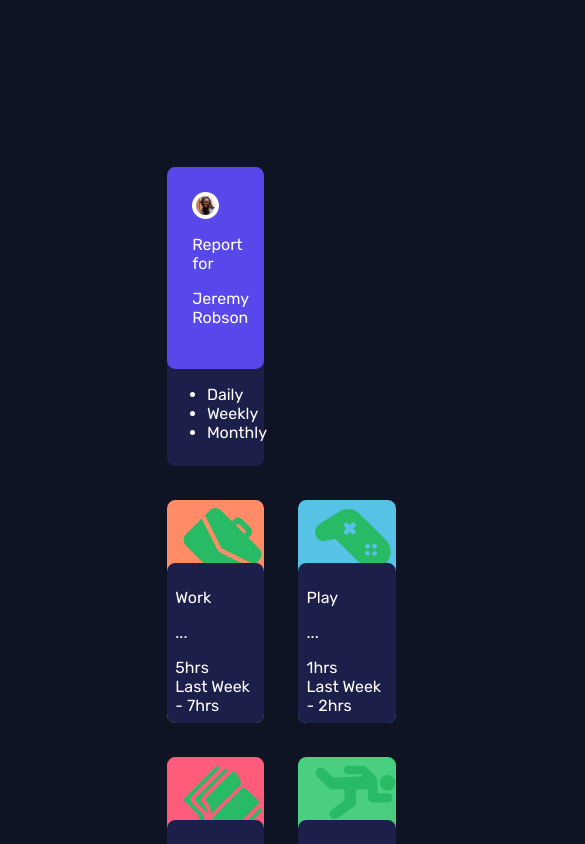
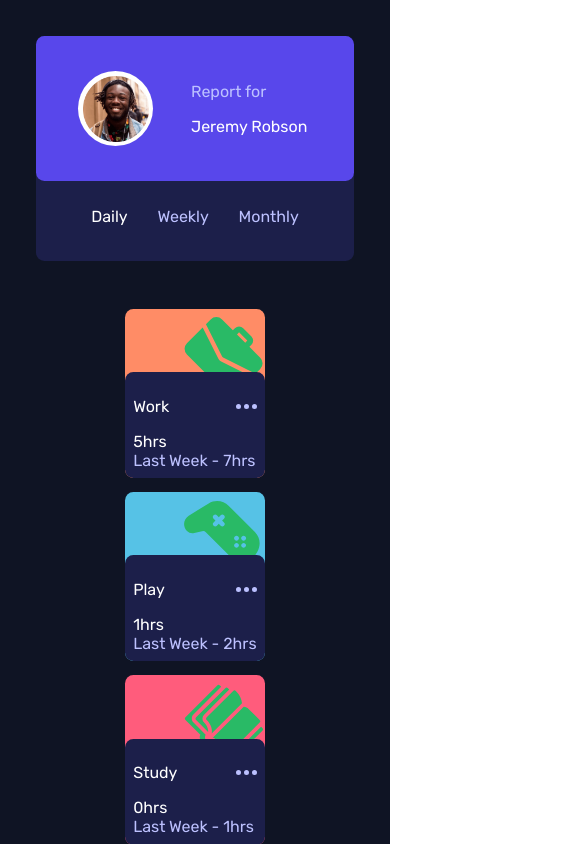
Before and after one commit to pranathi-cola/Ragam-Inductions, a React (Create React App) app: page / in a window 390 px wide. Shown: the top 844 px of the page, 585 px wide, since content can reach past the window. Built offline with nearby package versions, Linux system fonts and the light colour scheme.

Commit message:
Making it responsive

```diff
--- a/src/App.css
+++ b/src/App.css
@@ -6,28 +6,29 @@
   color: white;
 }
 
-.template-info
+.previous,
+.report-for
 {
-  border-radius: 1vh;
-  padding-top: 1vh;
-  margin: 2vh;
-  display: flex;
-  flex-direction: column;
-  justify-content: end;
-  width: 25%;
+  color: hsl(236, 100%, 87%);
 }
 
-.mysvg
+.main-window
 {
+  background-color: hsl(226, 43%, 10%);
+  padding: 18%;
   display: flex;
-  flex-direction: column;
-  align-items: flex-end;
-}
-
-.info-in-template
-{
-  border-radius: 1vh;
-  padding: 1vh;
+  gap: 14px;
+  max-width: 100%;
+  align-items: center;
+  justify-content: center;
+  @media (width <= 40em) {
+    flex-direction: column;
+    padding: 5%;
+  }
+  @media (width >= 60em) {
+    flex-direction: row;
+    padding: 10%;
+  }
 }
 
 .bro-template
@@ -35,7 +36,42 @@
   border-radius: 1vh;
   margin: 2vh;
   padding-bottom: 1vh;
-  width: 25%;
+  max-width: fit-content;
+  @media (width >= 40em) {
+    width: 33%;
+  }
+  @media (width >= 60em) {
+    width: 25%;
+  }
+}
+
+.templates-collection
+{
+  display: grid;
+  height: fit-content;
+  grid-template-columns: 1fr;
+  gap: 14px;
+  grid-auto-rows: 1fr;
+  max-width: fit-content;
+  margin: 2vh;
+  @media (width >= 40em) {
+    grid-template-columns: repeat(2, 1fr);
+    max-width: 66%;
+  }
+  @media (width >= 60em) {
+    grid-template-columns: repeat(3, 1fr);
+    max-width: 75%;
+  }
+}
+
+.template-info
+{
+  border-radius: 1vh;
+  padding-top: 1vh;
+  display: flex;
+  flex-direction: column;
+  gap: none;
+  max-width: 100%;
 }
 
 .bro-info
@@ -44,29 +80,18 @@
   display: flex;
   padding: 3vh;
   flex-direction: column;
-}
-
-.main-window
-{
-  background-color: hsl(226, 43%, 10%);
-  padding: 150px;
-  display: flex;
-  flex-direction: row;
-  flex-wrap: wrap;
-  width: 100%;
-}
-
-.templates-collection
-{
-  display: flex;
-  flex-direction: row;
-  flex-wrap: wrap;
+  justify-content: space-around;
+  @media (width <= 40em) {
+    flex-direction: row;
+    justify-content: space-around;
+    align-items: center;
+  }
 }
 
 .jerry-img
 {
   width: 40%;
-  height: auto;
+  height: 40%;
   background-color: white;
   padding: 0.5vh;
   border-radius: 100%;
@@ -74,6 +99,11 @@
   flex-direction: column;
   align-items: center;
   justify-content: center;
+  @media (width <= 40em) {
+    width: 25%;
+    height: 25%;
+    border-radius: 100%;
+  }
 }
 
 .jerry-img img
@@ -84,5 +114,63 @@
 
 .jerry-info
 {
-  flex: 0 0 0;
+  padding: 0.5vh;
 }
+
+.jerry-info name
+{
+  font-size: 27px;
+  @media (width >= 60em) {
+    font-size: 40px;
+  }
+}
+
+.calender-info
+{
+  list-style-type: none;
+  display: flex;
+
+  @media (width<40rem)
+  {
+    flex-direction: row;
+    padding-top: 5px;
+    padding-bottom: 5px;
+    padding-right: 40px;
+    justify-content: space-around;
+  }
+  @media (width>40rem)
+  {
+    flex-direction: column;
+    padding-top: 10px;
+    padding-bottom: 10px;
+    padding-left: 3vh;
+    justify-content: space-between;
+  }
+}
+
+.calender-info li
+{
+  padding: 5px;
+}
+
+.mysvg
+{
+  display: flex;
+  flex-direction: row;
+  justify-content: end;
+  height: 55px;
+}
+
+.info-in-template
+{
+  border-radius: 1vh;
+  padding: 1vh;
+}
+
+.header
+{
+  display: flex;
+  flex-direction: row;
+  justify-content: space-between;
+  align-items: center;
+}
--- a/src/App.js
+++ b/src/App.js
@@ -5,22 +5,36 @@ import jeremy from './image-jeremy.png'
 
 console.log(data);
 
-function Bro({updateTemplate})
+function Bro({updateTemplate, screenon})
 {
+  const myFun = (status) => {
+    if(screenon !== status)
+    {
+      return {
+        color: "hsl(236, 100%, 87%)"
+      }
+    }
+    else
+    {
+      return {
+        color: "white"
+      }
+    }
+  }
   return (
     <div style={{backgroundColor: "hsl(235, 46%, 20%)"}} className='bro-template'>
       <div style={{backgroundColor: "hsl(246, 80%, 60%)"}} className='bro-info'>
         <div className='jerry-img'><img src={jeremy}></img></div>
         <div className='jerry-info'>
-          <p>Report for</p>
-          <p>Jeremy Robson</p>
+          <p className='report-for'>Report for</p>
+          <p className='name'>Jeremy Robson</p>
         </div>
       </div>
       <div>
         <ul className='calender-info'>
-          <li onClick={() => updateTemplate('daily')}>Daily</li>
-          <li onClick={() => updateTemplate('weekly')}>Weekly</li>
-          <li onClick={() => updateTemplate('monthly')}>Monthly</li>
+          <li style={myFun('daily')} onClick={() => updateTemplate('daily')}>Daily</li>
+          <li style={myFun('weekly')} onClick={() => updateTemplate('weekly')}>Weekly</li>
+          <li style={myFun('monthly')} onClick={() => updateTemplate('monthly')}>Monthly</li>
         </ul>
       </div>
     </div>
@@ -39,7 +53,7 @@ function Template_Info({todo, current, previous, color, svgData})
       <div style={{backgroundColor: "hsl(235, 46%, 20%)"}} className='info-in-template'>
         <div className='header'>
           <p className='todo'>{todo}</p>
-          <p>...</p>
+          <svg xmlns="http://www.w3.org/2000/svg" width="21" height="5"><path xmlns="http://www.w3.org/2000/svg" d="M2.5 0a2.5 2.5 0 1 1 0 5 2.5 2.5 0 0 1 0-5Zm8 0a2.5 2.5 0 1 1 0 5 2.5 2.5 0 0 1 0-5Zm8 0a2.5 2.5 0 1 1 0 5 2.5 2.5 0 0 1 0-5Z" fill="#BBC0FF" fill-rule="evenodd"/></svg>
         </div>
         <div className='current'>{current}hrs</div>
         <div className='previous'>Last Week - {previous}hrs</div>
@@ -55,7 +69,7 @@ function App() {
   }
   return (
     <div style={{backgroundColor: "hsl(226, 43%, 10%)"}} className='main-window'>
-      <Bro updateTemplate={updateTemplate}/>
+      <Bro updateTemplate={updateTemplate} screenon={screenon}/>
       <div className='templates-collection'>
       {data.map((item) => (
           <Template_Info
```
